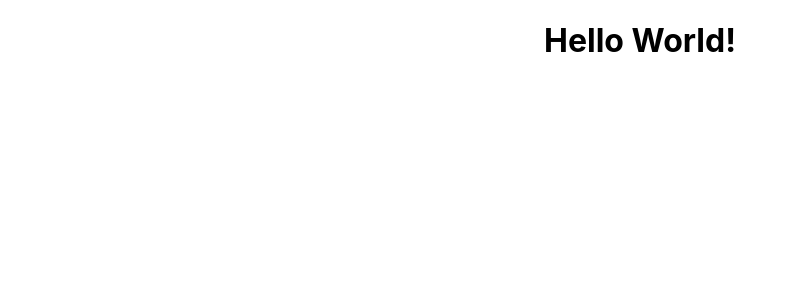
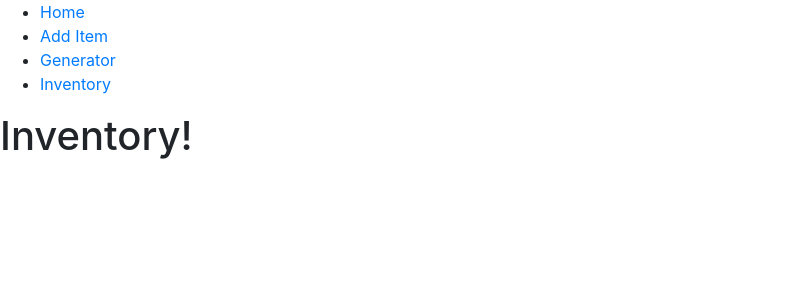
Before and after one commit to Brian3R/humanFactorProject, a React (Create React App) app in the folder client/: page /inventory in a window 1280 px wide. Shown: the top 300 px of the page, without its empty margins (0-794 px from the left). Built offline with nearby package versions, Linux system fonts and the light colour scheme.

Commit message:
Navigation Bar Skeleton

```diff
--- a/client/package.json
+++ b/client/package.json
@@ -8,6 +8,7 @@
     "@testing-library/user-event": "^13.5.0",
     "react": "^18.2.0",
     "react-dom": "^18.2.0",
+    "react-router-dom": "^6.10.0",
     "react-scripts": "5.0.1",
     "web-vitals": "^2.1.4"
   },
--- a/client/public/index.html
+++ b/client/public/index.html
@@ -24,6 +24,7 @@
       work correctly both with client-side routing and a non-root public URL.
       Learn how to configure a non-root public URL by running `npm run build`.
     -->
+    <link rel="stylesheet" href="https://stackpath.bootstrapcdn.com/bootstrap/4.3.1/css/bootstrap.min.css"/>
     <title>React App</title>
   </head>
   <body>
--- a/client/src/App.js
+++ b/client/src/App.js
@@ -3,8 +3,14 @@ import './App.css';
 import {useState, useEffect} from "react";
 //function change
 import { getTest } from "./functions/test";
+import {BrowserRouter, Route, Routes} from 'react-router-dom';
+import Home from './components/Home';
+import AddItem from './components/AddItem';
+import Generator from './components/Generator';
+import Inventory from './components/Inventory';
 
 function App() {
+  /*
   const [data, setData] = useState('Hello World!');
 
   useEffect(() =>{
@@ -20,7 +26,17 @@ function App() {
       <h1>{data}</h1>
 
     </div>
-  );
+  );*/
+  return(
+    <BrowserRouter>
+      <Routes>
+        <Route path="/" element={<Home/>}/>
+        <Route path="/additem" element={<AddItem/>}/>
+        <Route path="/generator" element={<Generator/>}/>
+        <Route path="/inventory" element={<Inventory/>}/>
+      </Routes>
+    </BrowserRouter>
+  )
 }
 
 export default App;
--- /dev/null
+++ b/client/src/components/AddItem.js
@@ -0,0 +1,15 @@
+import React from 'react';
+import Navbar from './Navbar';
+
+const AddItem = () => {
+    return(
+        <div>
+            <Navbar/>
+            <h1>
+                Add Item!
+            </h1>
+        </div>
+    );
+}
+
+export default AddItem;
--- /dev/null
+++ b/client/src/components/Generator.js
@@ -0,0 +1,15 @@
+import React from 'react';
+import Navbar from './Navbar';
+
+const Generator = () => {
+    return (
+        <div>
+            <Navbar/>
+            <h1>
+                Generator!
+            </h1>
+        </div>
+    );
+}
+
+export default Generator;
--- /dev/null
+++ b/client/src/components/Home.js
@@ -0,0 +1,15 @@
+import React from 'react';
+import Navbar from './Navbar';
+
+const Home = () => {
+    return (
+        <div>
+            <Navbar/>
+            <h1>
+                Home!
+            </h1>
+        </div>
+    );
+}
+
+export default Home;
--- /dev/null
+++ b/client/src/components/Inventory.js
@@ -0,0 +1,15 @@
+import React from 'react';
+import Navbar from './Navbar'
+
+const Inventory = () => {
+    return (
+        <div>
+            <Navbar/>
+            <h1>
+                Inventory!
+            </h1>
+        </div>
+    );
+}
+
+export default Inventory;
--- /dev/null
+++ b/client/src/components/Navbar.js
@@ -0,0 +1,17 @@
+import React from 'react';
+import {Link} from 'react-router-dom';
+
+const Navbar = () => {
+    return (
+        <nav>
+            <ul>
+                <li><Link to="/">Home</Link></li>
+                <li><Link to="/additem">Add Item</Link></li>
+                <li><Link to="/generator">Generator</Link></li>
+                <li><Link to="/inventory">Inventory</Link></li>
+            </ul>
+        </nav>
+    );
+}
+
+export default Navbar;
```
Also changed, not shown: 1 other file (tests, documents, lock files or other folders).
